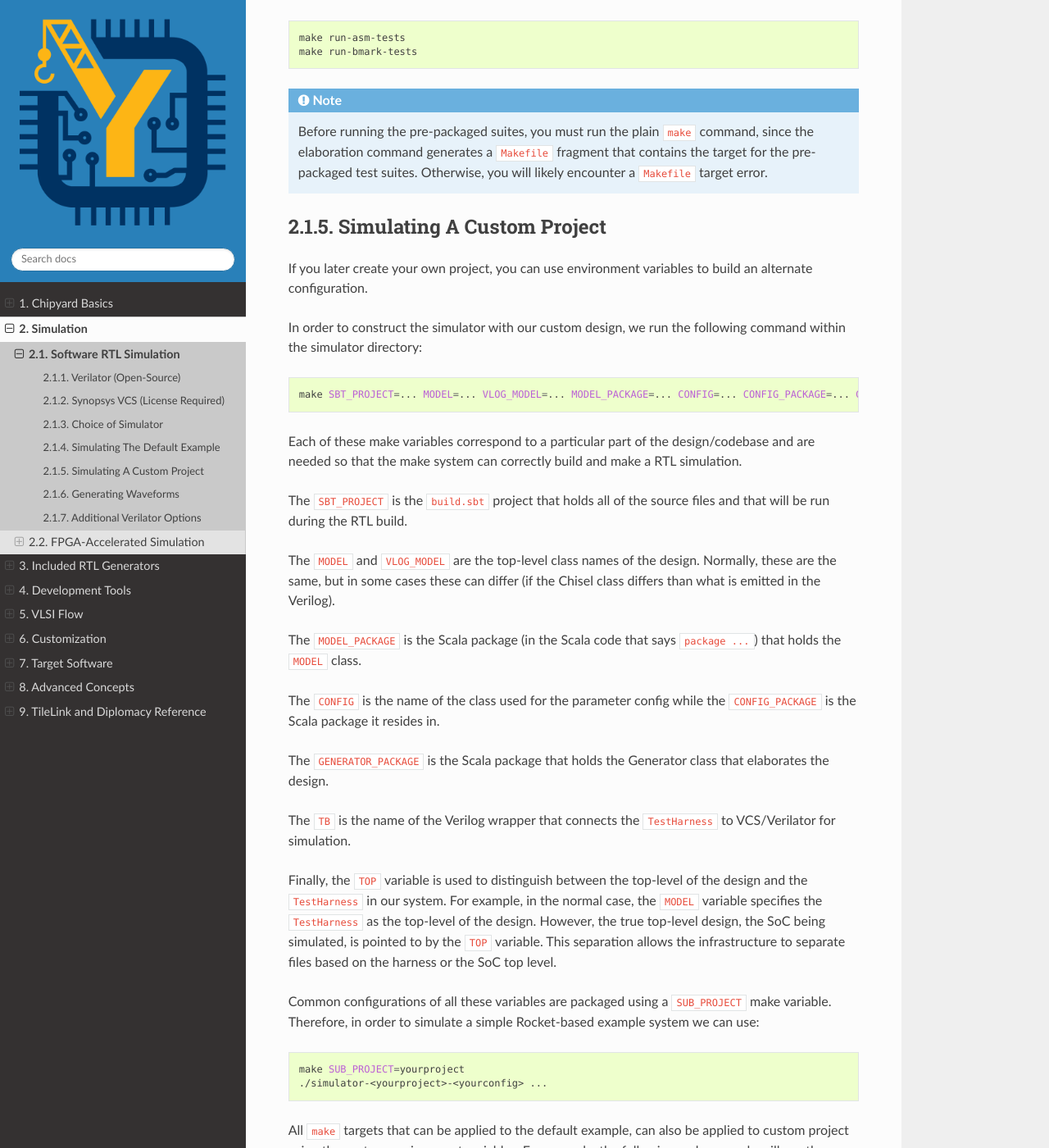
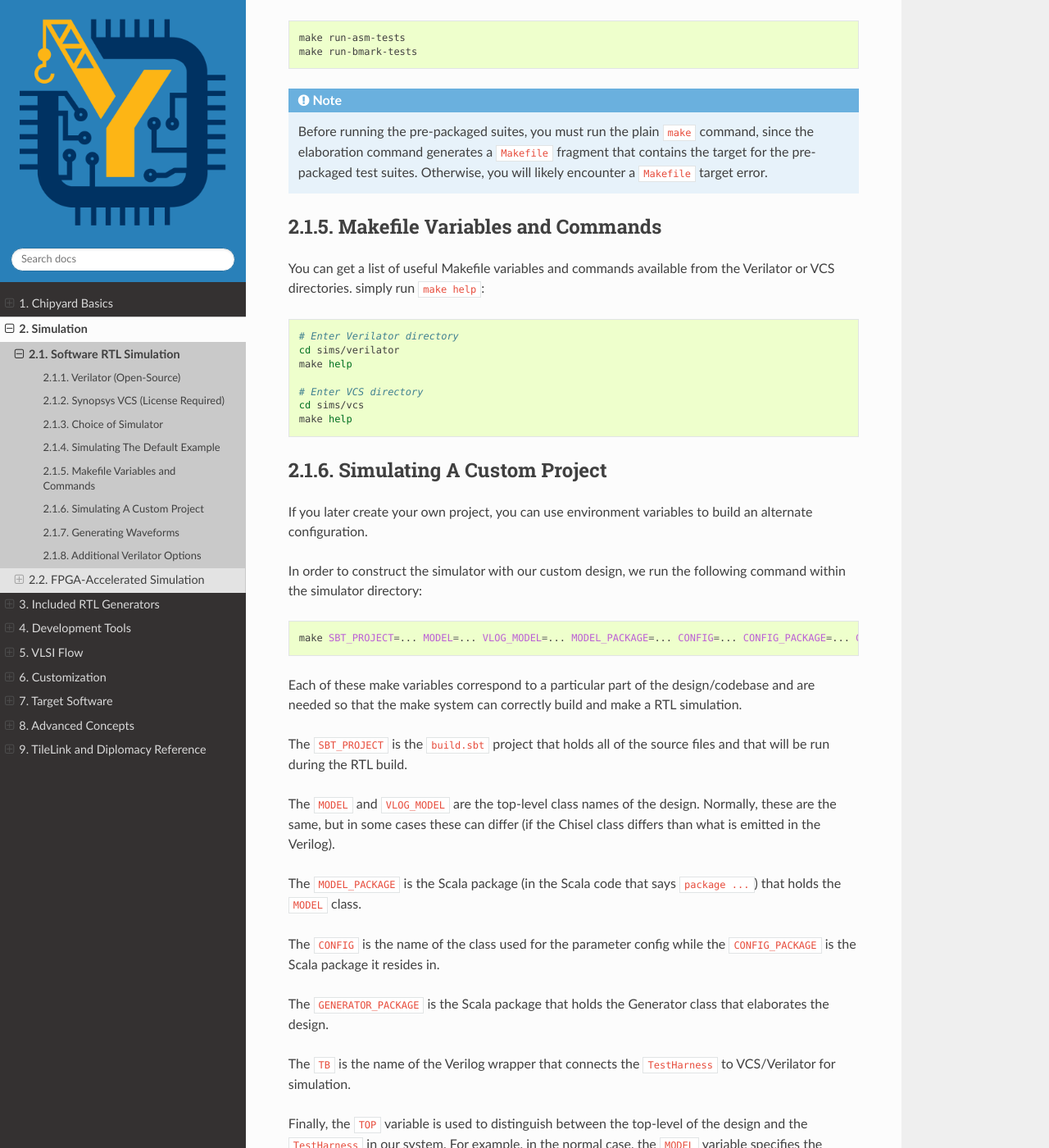
Before and after one commit to ucb-bar/chipyard, a Sphinx documentation site: the page built from docs/Simulation/Software-RTL-Simulation.rst, in a window 1280 px wide and 1400 px high, scrolled down 1502 px. Shown: the whole window at 82% size. Built offline with Sphinx 7.4.7 and the Read the Docs theme 2.0.0, drawn with Linux system fonts in a browser that asks for light colours; some of the changed text lies outside the part shown.

Commit message:
included PR feedback

```diff
--- a/docs/Simulation/Software-RTL-Simulation.rst
+++ b/docs/Simulation/Software-RTL-Simulation.rst
@@ -40,8 +40,7 @@ For a proprietry VCS simulation, enter the ``sims/vcs`` directory
     # Enter VCS directory
     cd sims/vcs
 
-
-.. _sim-default:
+.. _sw-sim-help:
 
 Simulating The Default Example
 -------------------------------
@@ -75,6 +74,22 @@ For example:
 
 
 .. _sw-sim-custom:
+
+Makefile Variables and Commands
+-------------------------------
+You can get a list of useful Makefile variables and commands available from the Verilator or VCS directories. simply run ``make help``:
+
+.. code-block:: shell
+
+    # Enter Verilator directory
+    cd sims/verilator
+    make help
+
+    # Enter VCS directory
+    cd sims/vcs
+    make help
+
+.. _sim-default:
 
 Simulating A Custom Project
 -------------------------------
```
Also changed, not shown: 1 other file.
